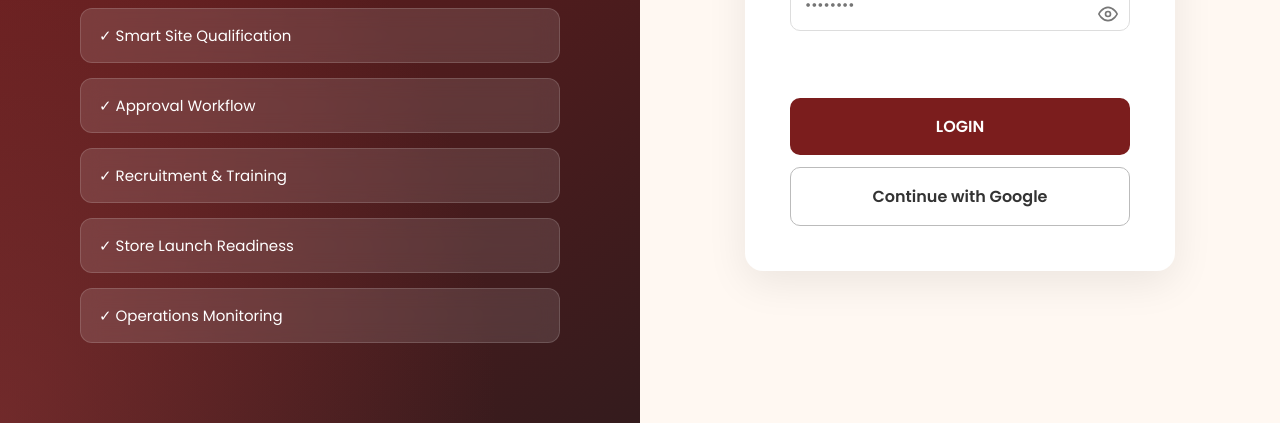
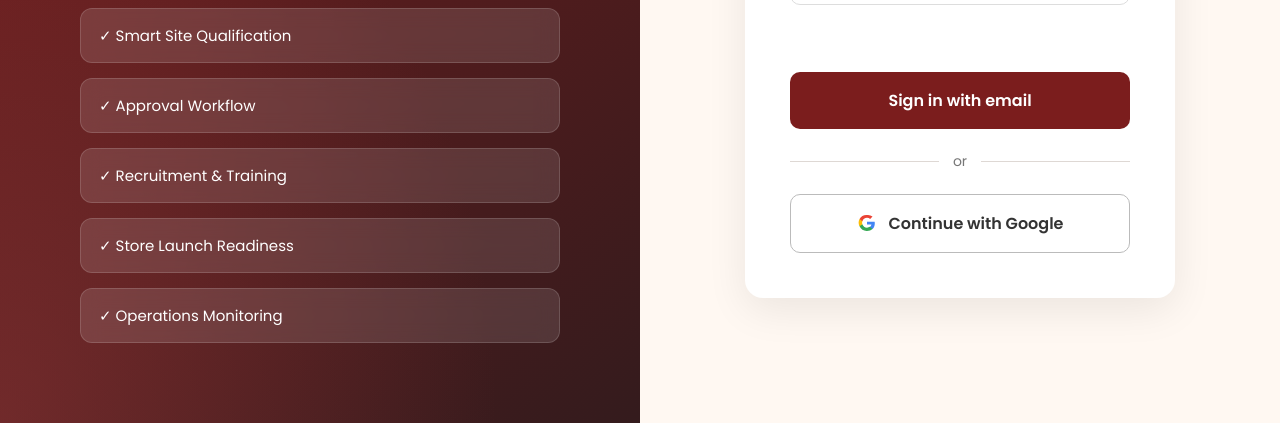
Before and after one commit to dzuhnee/B2BOPERATIONS_ISANDE1, a website with bundled scripts: page src/index.html in a window 1280 px wide. Shown: the part 463-886 px from the top of the page. Built offline with nearby package versions, Linux system fonts and the light colour scheme; no server answers.

Commit message:
feat: update login form with new button labels and add Google sign-in option

```diff
--- a/src/css/login.css
+++ b/src/css/login.css
@@ -240,4 +240,8 @@ button:hover{
   .toggle-password:hover {
     color: #7B1D1D;
   }
-.google-sign-in{margin-top:12px;background:#fff!important;color:#333!important;border:1px solid #bbb!important}.google-sign-in:hover{background:#f5f5f5!important}
+.login-divider{display:flex;align-items:center;gap:14px;margin:22px 0;color:#777;font-size:14px}
+.login-divider::before,.login-divider::after{content:"";height:1px;flex:1;background:#ded8d4}
+.google-sign-in{display:flex;align-items:center;justify-content:center;gap:12px;background:#fff;color:#333;border:1px solid #bbb}
+.google-sign-in:hover{background:#f5f5f5}
+.google-sign-in:disabled{opacity:.6;cursor:wait;transform:none}
--- a/src/index.html
+++ b/src/index.html
@@ -50,9 +50,13 @@
                 </div>
 
                 <p class="login-message" id="loginMessage" aria-live="polite"></p>
-                <button type="submit">LOGIN</button>
-                <button type="button" id="googleSignIn" class="google-sign-in">Continue with Google</button>
+                <button type="submit">Sign in with email</button>
             </form>
+            <div class="login-divider" aria-hidden="true"><span>or</span></div>
+            <button type="button" id="googleSignIn" class="google-sign-in">
+                <svg aria-hidden="true" viewBox="0 0 24 24" width="20" height="20"><path fill="#4285F4" d="M21.35 12.21c0-.68-.06-1.18-.19-1.7H12v3.31h5.37a4.6 4.6 0 0 1-2 3.02v2.5h3.22c1.88-1.73 2.76-4.28 2.76-7.13Z"/><path fill="#34A853" d="M12 21.5c2.69 0 4.95-.89 6.59-2.41l-3.22-2.5c-.89.6-2.03.96-3.37.96-2.6 0-4.81-1.76-5.6-4.12H3.08v2.58A9.5 9.5 0 0 0 12 21.5Z"/><path fill="#FBBC05" d="M6.4 13.43a5.7 5.7 0 0 1 0-3.65V7.2H3.08a9.5 9.5 0 0 0 0 8.81l3.32-2.58Z"/><path fill="#EA4335" d="M12 5.65c1.46 0 2.76.5 3.79 1.48l2.84-2.84A9.16 9.16 0 0 0 12 2.5 9.5 9.5 0 0 0 3.08 7.2L6.4 9.78c.79-2.36 3-4.13 5.6-4.13Z"/></svg>
+                Continue with Google
+            </button>
         </div>
     </div>
 </div>
```
